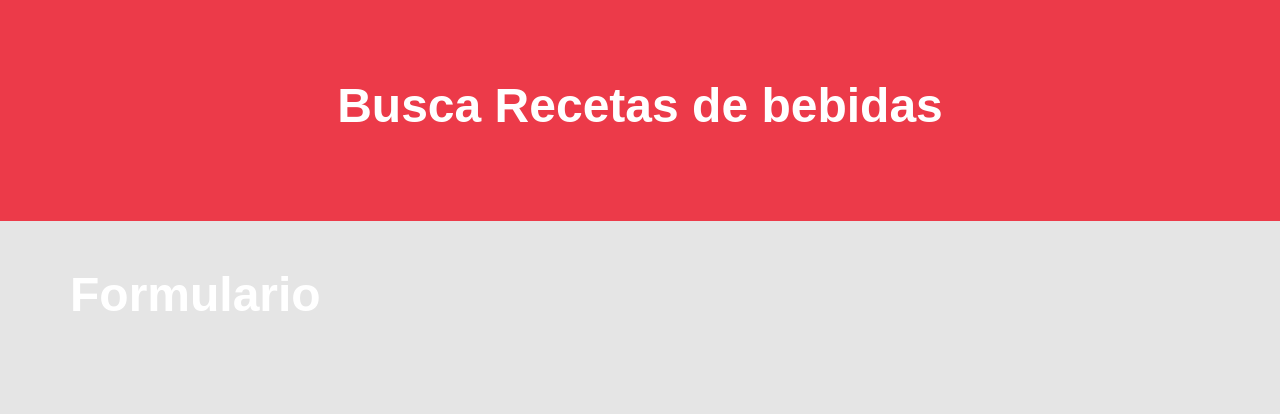
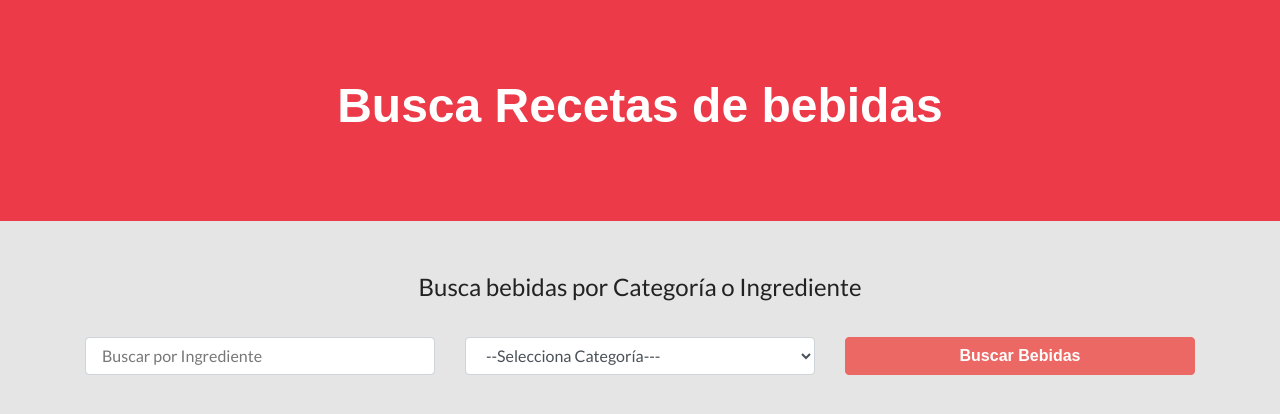
Before and after one commit to MaikolSoro/bebidas, a React (Create React App) app: page / in a window 1280 px wide. Shown: the top 414 px of the page. Built offline with nearby package versions, Linux system fonts and the light colour scheme; a web font is replaced by a local one.

Commit message:
Creando el formulario

```diff
--- a/src/components/Formulario.js
+++ b/src/components/Formulario.js
@@ -2,7 +2,40 @@ import React from 'react';
 
 const Formulario = () => {
 	return (
-		<h1>Formulario</h1>
+
+		<form
+			className="col-12"
+		>
+			<fieldset className="text-center">
+				<legend>Busca bebidas por Categoría o Ingrediente</legend>
+			</fieldset>
+
+			<div className="row mt-4">
+				<div className="col-md-4">
+					<input 	name="nombre"
+							className="form-control"
+							type="text"
+							placeholder="Buscar por Ingrediente"
+
+					/>
+				</div>
+				<div className="col-md-4">
+					<select className="form-control"
+							name="categoria"
+
+					>
+					<option value="">--Selecciona Categoría---</option>
+					</select>
+				</div>
+				<div className="col-md-4">
+					<input
+						type="submit"
+						className="btn btn-block btn-primary"
+						value="Buscar Bebidas"
+					/>
+				</div>
+			</div>
+		</form>
 	 );
 }
 
```
